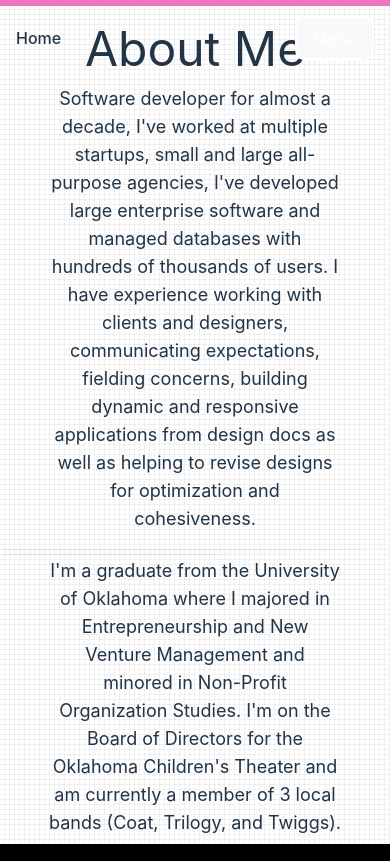
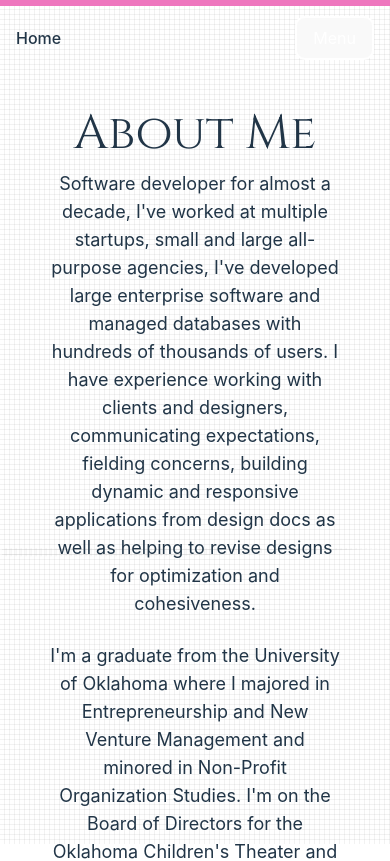
Before and after one commit to RileyJoseph/riley-joseph, a React (Vite) app: page /bio in a window 390 px wide. Shown: the top 861 px of the page. Built offline with nearby package versions, Linux system fonts and the light colour scheme; a web font is replaced by a local one.

Commit message:
portfolio touchups and responsiveness

```diff
--- a/src/App.css
+++ b/src/App.css
@@ -44,7 +44,7 @@ html, body {
   display: flex;
   align-items: center;
   justify-content: center;
-  height: 100vh;
+  min-height: 100vh;
   position: relative;
   overflow: hidden;
  }
@@ -103,11 +103,14 @@ html, body {
   display: flex;
   align-items: center;
   justify-content: center;
-  height: 100vh;
+  min-height: 100vh;
   position: relative;
   overflow: hidden;
  }
 
+ h1, h2{
+  font-family: "Cinzel", serif;
+ }
 
 .welcome-text{
   position: absolute;
@@ -174,6 +177,16 @@ html, body {
   }
   .titles{
     font-size: 28px;
+  }
+}
+
+.contact{
+  z-index: 22;
+}
+
+.portfolio{
+  min-height: 100vh;
+  .client{
   }
 }
 
@@ -788,6 +801,11 @@ ion-icon.down-arrow:hover, ion-icon.down-arrow:focus {
       font-size: 18px;
     }
   }
+  .bio{
+    padding-top: 60px;
+    height: auto;
+    /* margin-bottom: 120px; */
+  }
 }
 
 
--- a/src/Portfolio.jsx
+++ b/src/Portfolio.jsx
@@ -11,7 +11,7 @@ const portfolioItems = [
 
 const Portfolio = () => {
   return (
-    <div className="p-6">
+<div className="min-h-screen flex flex-col justify-center items-center p-6 portfolio">
   <h1 className="text-3xl font-bold text-center mb-8">My Portfolio</h1>
 
   <div className="grid grid-cols-1 sm:grid-cols-2 md:grid-cols-3 gap-6">
@@ -24,12 +24,12 @@ const Portfolio = () => {
         <img
           src={item.image}
           alt={item.name}
-              className="w-full h-60 object-cover transition duration-300 group-hover:brightness-50"
+          className="client object-cover object-top w-full h-60 object-cover transition duration-300 group-hover:brightness-50"
         />
 
         {/* Overlay with Text */}
-            <div className="absolute inset-0 flex items-center justify-center">
-              <h2 className="text-white text-2xl font-semibold opacity-90 transition duration-300 group-hover:opacity-100">
+        <div className="absolute inset-0 flex items-center justify-center bg-black bg-opacity-40 opacity-0 transition-opacity duration-300 group-hover:opacity-100">
+          <h2 className="text-white text-2xl font-semibold">
             {item.name}
           </h2>
         </div>
@@ -37,6 +37,7 @@ const Portfolio = () => {
     ))}
   </div>
 </div>
+
   );
 };
 
```
Lines whose indentation alone changed are shown as unchanged.
